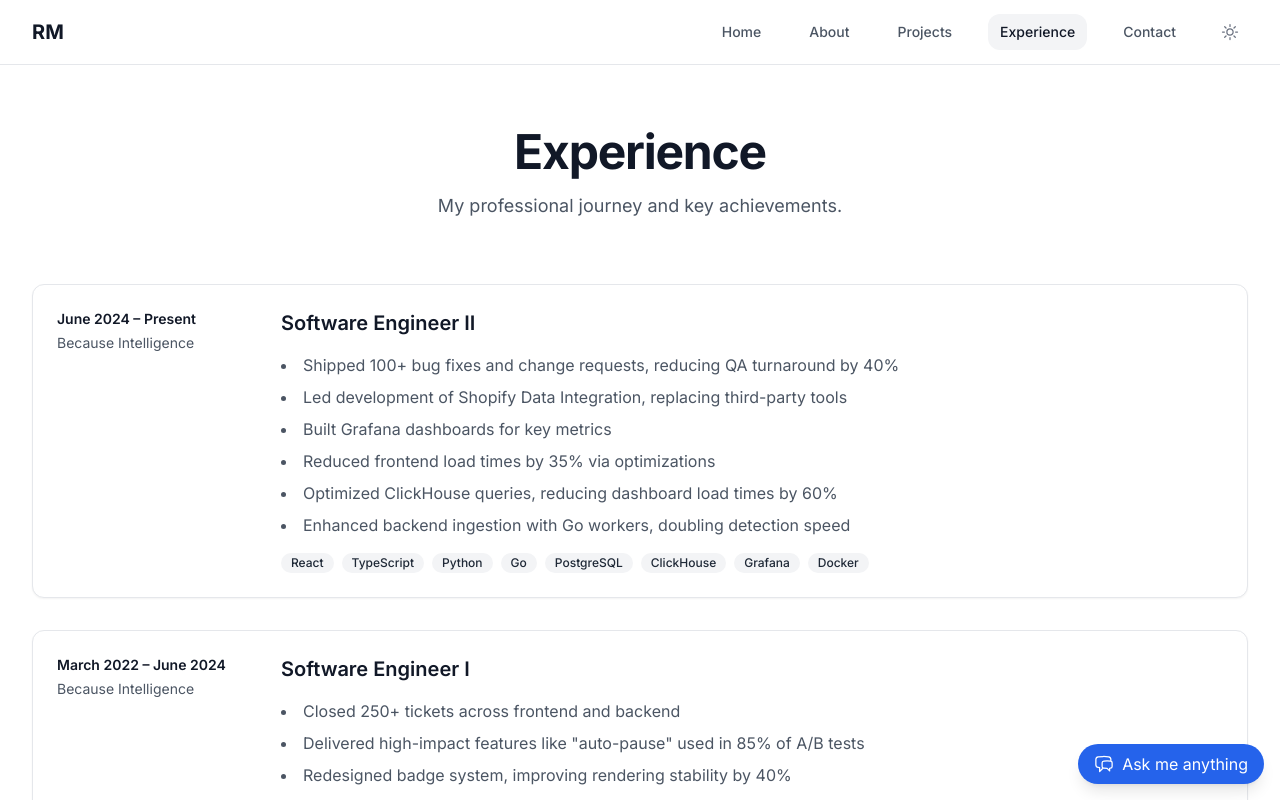
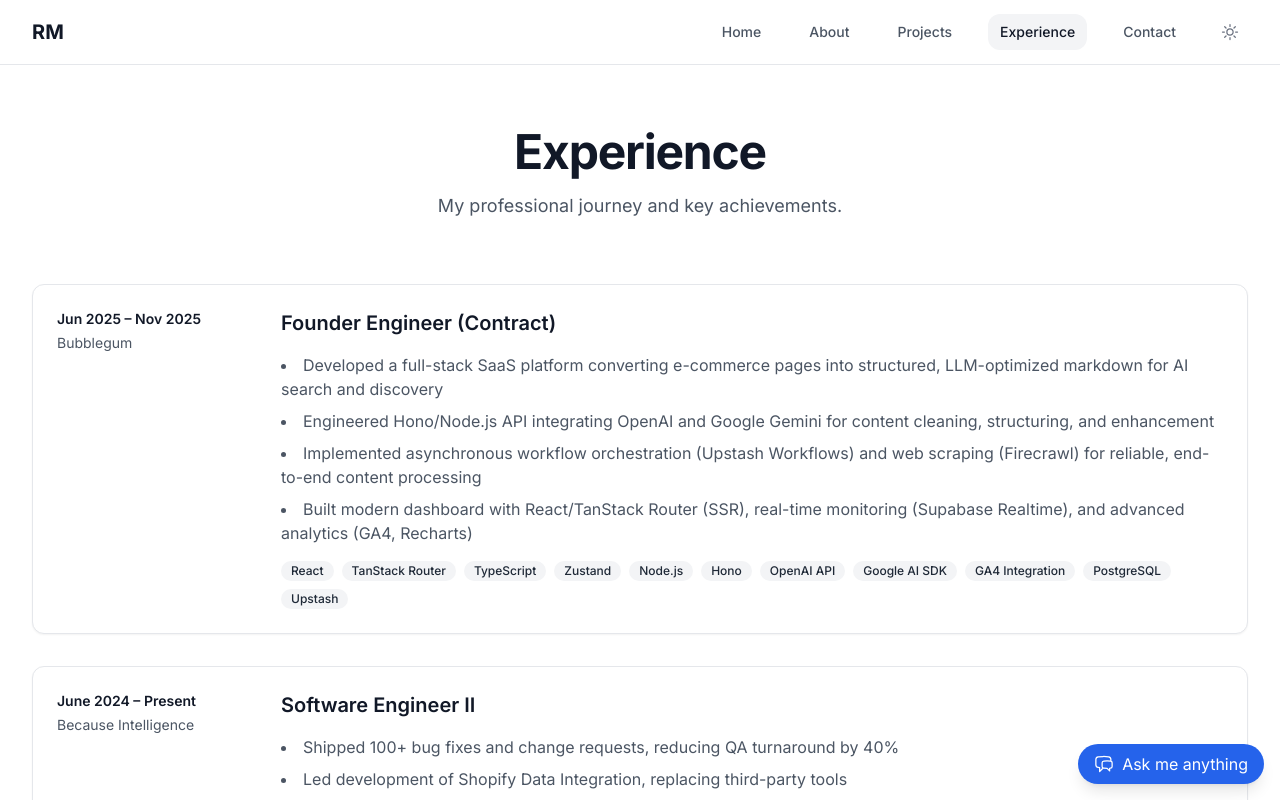
Before and after one commit to rodrigo-r-martins/my-portfolio, a Next.js app: page /experience in a window 1280 px wide. Shown: the top 800 px of the page. Built offline with nearby package versions, Linux system fonts and the light colour scheme.

Commit message:
updated projects, experience and mystory

```diff
--- a/src/content/experiences.ts
+++ b/src/content/experiences.ts
@@ -7,6 +7,30 @@ interface Experience {
 }
 
 export const experiences: Experience[] = [
+  {
+    title: "Founder Engineer (Contract)",
+    company: "Bubblegum",
+    period: "Jun 2025 – Nov 2025",
+    achievements: [
+      "Developed a full-stack SaaS platform converting e-commerce pages into structured, LLM-optimized markdown for AI search and discovery",
+      "Engineered Hono/Node.js API integrating OpenAI and Google Gemini for content cleaning, structuring, and enhancement",
+      "Implemented asynchronous workflow orchestration (Upstash Workflows) and web scraping (Firecrawl) for reliable, end-to-end content processing",
+      "Built modern dashboard with React/TanStack Router (SSR), real-time monitoring (Supabase Realtime), and advanced analytics (GA4, Recharts)",
+    ],
+    skills: [
+      "React",
+      "TanStack Router",
+      "TypeScript",
+      "Zustand",
+      "Node.js",
+      "Hono",
+      "OpenAI API",
+      "Google AI SDK",
+      "GA4 Integration",
+      "PostgreSQL",
+      "Upstash",
+    ],
+  },
   {
     title: "Software Engineer II",
     company: "Because Intelligence",
--- a/src/content/myStory.ts
+++ b/src/content/myStory.ts
@@ -70,6 +70,19 @@ His promotion to Software Engineer II marked recognition of his technical expert
 - Enhanced backend ingestion systems with Go workers, doubling detection speed
 - Expanded his technical expertise to include React, TypeScript, Python, Go, PostgreSQL, ClickHouse, Grafana, and Docker
 
+### The Bubblegum Chapter: AI-Powered SaaS Innovation (June 2025 - November 2025)
+
+Following his success at Because, Rodrigo took on a new challenge as Founder Engineer (Contract) at Bubblegum, where he applied his full-stack expertise to build a cutting-edge AI-powered SaaS platform. This role showcased his ability to rapidly prototype and deliver production-ready solutions in the fast-evolving AI space.
+
+During his time at Bubblegum, Rodrigo:
+
+- Developed a full-stack SaaS platform that converted e-commerce pages into structured, LLM-optimized markdown for AI search and discovery, enabling brands to improve their visibility in AI-driven commerce
+- Engineered a robust Hono/Node.js API that seamlessly integrated OpenAI and Google Gemini for content cleaning, structuring, and enhancement, demonstrating his expertise in working with multiple AI providers
+- Implemented asynchronous workflow orchestration using Upstash Workflows and web scraping capabilities with Firecrawl, creating a reliable, end-to-end content processing pipeline
+- Built a modern dashboard with React and TanStack Router (SSR), featuring real-time monitoring through Supabase Realtime and advanced analytics using GA4 and Recharts, providing comprehensive insights into platform performance
+
+This experience at Bubblegum further expanded Rodrigo's technical repertoire, adding Zustand for state management, Hono for high-performance API development, Google AI SDK for multimodal AI capabilities, GA4 Integration for advanced analytics, and Upstash for serverless database solutions. The project demonstrated his ability to work with cutting-edge technologies and deliver complex AI-powered solutions that solve real-world business problems.
+
 ## Technical Philosophy and Approach
 
 Rodrigo's approach to software development is grounded in three core principles that reflect his professional maturity and legal background:
@@ -80,18 +93,22 @@ Rodrigo's approach to software development is grounded in three core principles
 
 His technical focus spans the full stack of modern web development:
 
-- **Frontend**: React, TypeScript, Next.js, Tailwind CSS, Redux, Ionic, Angular
-- **Backend**: Python, Flask, Go, Node.js, Express.js, REST APIs
-- **Database**: PostgreSQL, ClickHouse, MongoDB, Firebase, Grafana
-- **DevOps**: Docker, Git, AWS
+- **Frontend**: React, TypeScript, Next.js, Tailwind CSS, Redux, Zustand, TanStack Router, Ionic, Angular
+- **Backend**: Python, Flask, Go, Node.js, Hono, Express.js, REST APIs
+- **Database**: PostgreSQL, ClickHouse, MongoDB, Firebase, Grafana, Upstash
+- **DevOps**: Docker, Git, AWS, GA4 Integration
 - **E-commerce**: Shopify API, Shopify App Store, Shopify Theme development
-- **AI/ML**: OpenAI integration and AI-driven solutions
+- **AI/ML**: OpenAI API, Google AI SDK, and AI-driven solutions
 
 ## Notable Projects and Innovations
 
+### Bubblegum: AI-Powered E-commerce Content Optimization
+
+During his time at Bubblegum, Rodrigo developed a full-stack SaaS platform that revolutionized how e-commerce content is processed and optimized for AI search and discovery. The platform converted raw e-commerce pages into structured, LLM-optimized markdown, enabling brands to significantly improve their visibility in AI-driven commerce platforms. This project showcased Rodrigo's expertise in building production-ready AI applications, integrating multiple AI providers (OpenAI and Google Gemini), implementing sophisticated workflow orchestration, and creating intuitive dashboards with real-time monitoring and analytics.
+
 ### AI-Driven Product Visibility Optimization
 
-Currently, Rodrigo is working on an ambitious AI-powered platform designed to help merchants assess and enhance their product visibility in Large Language Models (LLMs). This cutting-edge project focuses on optimizing product metadata, analyzing visibility metrics, and providing actionable recommendations to boost discoverability in AI-driven commerce. The project utilizes Node.js, TypeScript, PostgreSQL, Grafana, and OpenAI technologies.
+Rodrigo has also worked on an ambitious AI-powered platform designed to help merchants assess and enhance their product visibility in Large Language Models (LLMs). This cutting-edge project focuses on optimizing product metadata, analyzing visibility metrics, and providing actionable recommendations to boost discoverability in AI-driven commerce. The project utilizes Node.js, TypeScript, PostgreSQL, Grafana, and OpenAI API technologies.
 
 ### Shopify Data Integration
 
@@ -137,7 +154,7 @@ His portfolio includes several notable projects available for demonstration:
 
 Rodrigo's story is far from over. As he continues to explore AI and machine learning technologies, and build innovative e-commerce solutions, he remains committed to the principles that have guided his success: continuous learning, taking ownership, and building solutions that make a real impact on users' lives.
 
-His journey from a 16-year-old law student in Rio de Janeiro to a Software Engineer II building AI-powered platforms in Connecticut is a testament to the power of curiosity, determination, and the willingness to embrace change. Whether he's optimizing ClickHouse queries, building Grafana dashboards, or spending time with his family, Rodrigo approaches each challenge with the same thoughtful, analytical mindset that has defined his success across two very different professional domains.
+His journey from a 16-year-old law student in Rio de Janeiro to a Founder Engineer building AI-powered SaaS platforms is a testament to the power of curiosity, determination, and the willingness to embrace change. Whether he's optimizing ClickHouse queries, building AI-powered content processing systems, creating real-time dashboards, or spending time with his family, Rodrigo approaches each challenge with the same thoughtful, analytical mindset that has defined his success across two very different professional domains.
 
 In an industry that values innovation and adaptability, Rodrigo Ribeiro Martins stands as an example of how diverse experiences, continuous learning, and a commitment to excellence can create a unique and valuable professional profile. His story continues to unfold as he shapes the future of e-commerce technology and AI integration, one line of code at a time.
 `;
--- a/src/content/projects.ts
+++ b/src/content/projects.ts
@@ -14,11 +14,11 @@ export const projects: Project[] = [
     title: "AI-Driven Product Visibility Optimization",
     slug: "llm-visibility-optimization",
     description:
-      "Building an AI-powered platform to help merchants assess and enhance their product visibility in Large Language Models (LLMs). The project focuses on optimizing product metadata, analyzing visibility metrics, and providing actionable recommendations to boost discoverability in AI-driven commerce.",
+      "Building an AI-powered platform to help merchants assess and enhance their product visibility in Large Language Models (LLMs). The project focuses on optimizing product metadata, analyzing visibility metrics, and converting e-commerce pages into structured, LLM-optimized markdown for AI search and discovery to boost discoverability in AI-driven commerce.",
     summary:
       "AI-powered platform to optimize and boost product visibility in LLM-driven commerce.",
     isFeatured: true,
-    technologies: ["Node.js", "TypeScript", "PostgreSQL", "Grafana", "OpenAI"],
+    technologies: ["Node.js", "TypeScript", "PostgreSQL", "Grafana", "OpenAI API"],
   },
   {
     title: "AI Personal Assistant Chat Bot",
@@ -104,12 +104,13 @@ export const technologiesFields = {
     "Next.js",
     "Tailwind CSS",
     "Redux",
+    "Zustand",
     "Ionic",
     "Angular",
   ],
-  backend: ["Python", "Flask", "Go", "Node.js", "Express.js", "REST APIs"],
-  database: ["PostgreSQL", "ClickHouse", "MongoDB", "Firebase", "Grafana"],
-  devOps: ["Docker", "Git", "AWS"],
+  backend: ["Python", "Flask", "Go", "Node.js", "Hono", "Express.js", "REST APIs"],
+  database: ["PostgreSQL", "ClickHouse", "MongoDB", "Firebase", "Grafana", "Upstash"],
+  devOps: ["Docker", "Git", "AWS", "GA4 Integration"],
   ecommerce: ["Shopify API", "Shopify App Store", "Shopify Theme"],
-  ai: ["OpenAI"],
+  ai: ["OpenAI API", "Google AI SDK"],
 };
```
